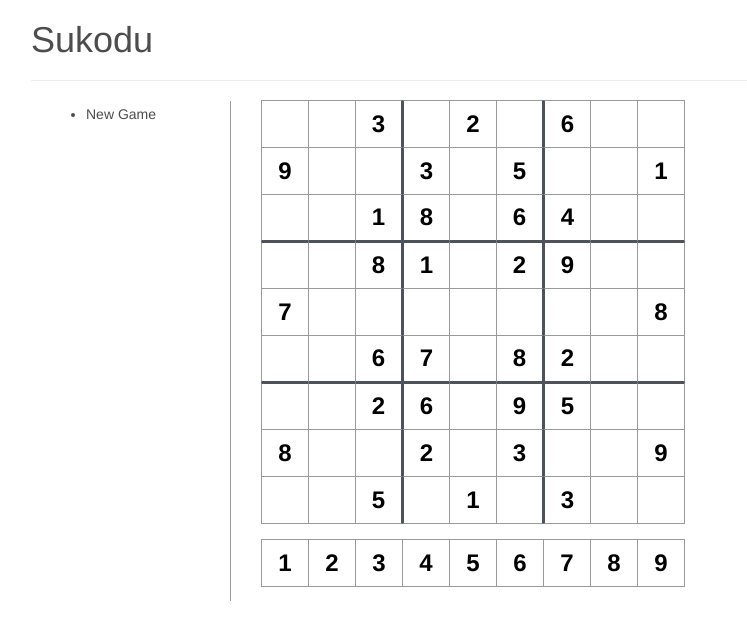
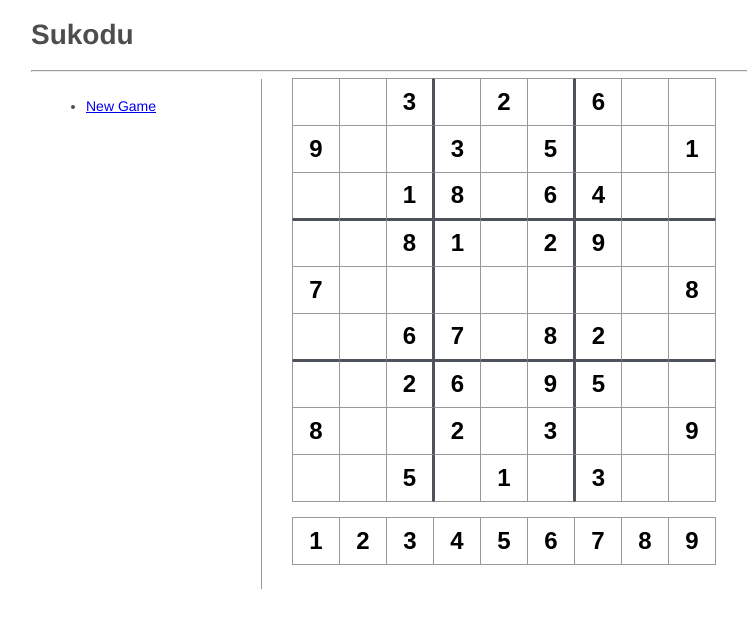
Before and after one commit to chunliu/sudoku, a React app: page / in a window 1280 px wide. Shown: the top 640 px of the page, without its empty margins (184-931 px from the left). Built offline with nearby package versions, Linux system fonts and the light colour scheme; the HTML template or start-up script is replaced by a standard one.

Commit message:
Remove sass and just use styled components

```diff
--- a/src/components/Game.tsx
+++ b/src/components/Game.tsx
@@ -1,11 +1,15 @@
 import * as React from "react";
+import styled from "styled-components";
 import {GameBoard} from "./board/GameBoard";
 import {StyledLeftSideBar} from "./board/LeftSideBar";
 
-export class Game extends React.Component<{}, {}> {
+interface GameProps{
+    className?: string;
+}
+export class Game extends React.Component<GameProps, {}> {
     public render(): JSX.Element {
         return (
-            <div>
+            <div className={this.props.className}>
                 <h1>Sukodu</h1>
                 <hr />
                 <StyledLeftSideBar />
@@ -14,3 +18,10 @@ export class Game extends React.Component<{}, {}> {
         );
     }
 }
+export const StyledGame = styled(Game)`
+    font: 14px 'Helvetica Neue', Helvetica, Arial, sans-serif;
+    color: #4d4d4d;
+    min-width: 550px;
+    max-width: 850px;
+    margin: 0 auto;
+`;
--- a/src/components/board/GameBoard.tsx
+++ b/src/components/board/GameBoard.tsx
@@ -6,7 +6,6 @@ import {StyledSquare} from "./Square";
 import {COLS, ROWS, ISudoku} from "../../core/sudokuClass";
 import {ISudokuState, GameStatus} from "../../redux/types";
 import {actionCreators} from "../../redux/sudokuAction";
-import "../../scss/main.scss";
 
 interface IBoardProps {
     sudoku: ISudoku;
@@ -16,6 +15,11 @@ interface IBoardProps {
     actions: any;
 }
 
+const BoardRow = styled.div`
+    clear: both;
+    content: "";
+    display: table;
+`;
 class GameBoardClass extends React.Component<IBoardProps, {}> {
     constructor() {
         super();
@@ -40,7 +44,7 @@ class GameBoardClass extends React.Component<IBoardProps, {}> {
             <div>
                 {ROWS.map((r) => {
                     return (
-                        <div key={r} className="board-row">
+                        <BoardRow key={r}>
                             {COLS.map((c) => {
                                 const value = sudoku[r + c];
                                 return (
@@ -54,7 +58,7 @@ class GameBoardClass extends React.Component<IBoardProps, {}> {
                                         value={value} />
                                 );
                             })}
-                        </div>
+                        </BoardRow>
                     );
                 })}
             </div>
@@ -62,17 +66,20 @@ class GameBoardClass extends React.Component<IBoardProps, {}> {
     }
     private renderNumberSelection() {
         return (
-            <div className="board-row">
+            <BoardRow>
                 {COLS.map((c) => {
                     return (
                         <StyledSquare key={c} onSquareClick={this.handleNumberClick}
                             isPressed={this.props.numberSelected === c} squareKey={c} value={c} />
                     );
                 })}
-            </div>
+            </BoardRow>
         );
     }
     private handleGridClick(key: string) {
+        if (this.props.numberSelected === "0") {
+            return;
+        }
         const s: ISudoku = {};
         s[key] = this.props.sudoku[key] === ""
             ? this.props.numberSelected : "";
--- a/src/components/board/LeftSideBar.tsx
+++ b/src/components/board/LeftSideBar.tsx
@@ -9,7 +9,7 @@ interface ILeftSideBarProps {
 const LeftSideBar: React.StatelessComponent<ILeftSideBarProps> = (props) => (
     <div className={props.className}>
         <ul>
-            <li>New Game</li>
+            <li><a href="#">New Game</a></li>
         </ul>
     </div>
 );
@@ -21,4 +21,7 @@ export const StyledLeftSideBar = styled(LeftSideBar)`
 	padding: 5px 15px;
     border-right: 1px solid #999;
     margin-right: 30px;
+    &:a {
+        color: orange;
+    }
 `;
--- a/src/components/board/Square.tsx
+++ b/src/components/board/Square.tsx
@@ -11,7 +11,6 @@ interface ISquareProps {
     borderright?: boolean;
     borderbotton?: boolean;
     className?: string;
-    disabled?: boolean;
     onSquareClick(key: string): void;
 }
 
@@ -64,7 +63,7 @@ export const StyledSquare = styled(Square)`
     &:focus {
         outline: none;
     }
-    &:hover {
-        background: ${(props) => props.disabled ? "#ffffff" : "#0388ca"};
+    &:hover:enabled {
+        background: #0388ca;
     }
 `;
--- a/src/index.tsx
+++ b/src/index.tsx
@@ -3,10 +3,8 @@ import * as ReactDOM from "react-dom";
 import * as Redux from "redux";
 import {Provider} from "react-redux";
 import { AppContainer } from "react-hot-loader";
-import {Game} from "./components/Game";
+import {StyledGame} from "./components/Game";
 import {loadGrid, initializeStatue, configureStore} from "./redux/configureStore";
-import "bootstrap/dist/css/bootstrap.css";
-import "./scss/main.scss";
 
 const store = configureStore();
 const grid = "003020600900305001001806400008102900700000008006708200002609500800203009005010300";
@@ -15,7 +13,7 @@ store.dispatch(initializeStatue());
 
 ReactDOM.render(
     <Provider store={store}>
-        <Game />
+        <StyledGame />
     </Provider>,
     document.getElementById("app"),
 );
--- a/src/scss/main.scss
+++ /dev/null
@@ -1,22 +0,0 @@
-/* Styles */
-#app {
-    font: 14px 'Helvetica Neue', Helvetica, Arial, sans-serif;
-    color: #4d4d4d;
-    min-width: 550px;
-    max-width: 850px;
-    margin: 0 auto;
-}
-
-a.active {
-    color: orange;
-}
-
-.board-row:after {
-  clear: both;
-  content: "";
-  display: table;
-}
-
-.status {
-  margin-bottom: 10px;
-}
--- a/webpack.config.js
+++ b/webpack.config.js
@@ -62,22 +62,6 @@ module.exports = {
                 ]
             },
             { enforce: "pre", test: /\.js$/, loader: "source-map-loader" },
-            {
-                test: /\.scss$/,
-                exclude: [resolve(__dirname, "node_modules")],
-                use: [
-                    {loader: "style-loader"}, // creates style nodes from JS strings
-                    {loader: "css-loader"}, // translates CSS into CommonJS
-                    {loader: "sass-loader"}, // compiles Sass to CSS
-                ]
-            },
-            { test: /\.css$/, loader: "style-loader!css-loader" },
-            { test: /\.png$/, loader: "url-loader?limit=100000" },
-            { test: /\.jpg$/, loader: "file-loader" },
-            { test: /\.(woff|woff2)(\?v=\d+\.\d+\.\d+)?$/, loader: 'url-loader?limit=10000&mimetype=application/font-woff' },
-            { test: /\.ttf(\?v=\d+\.\d+\.\d+)?$/, loader: 'url-loader?limit=10000&mimetype=application/octet-stream' },
-            { test: /\.eot(\?v=\d+\.\d+\.\d+)?$/, loader: 'file-loader' },
-            { test: /\.svg(\?v=\d+\.\d+\.\d+)?$/, loader: 'url-loader?limit=10000&mimetype=image/svg+xml' }
         ]
     },
     plugins: [
```
Also changed, not shown: package.json (+0 -7 lines).
